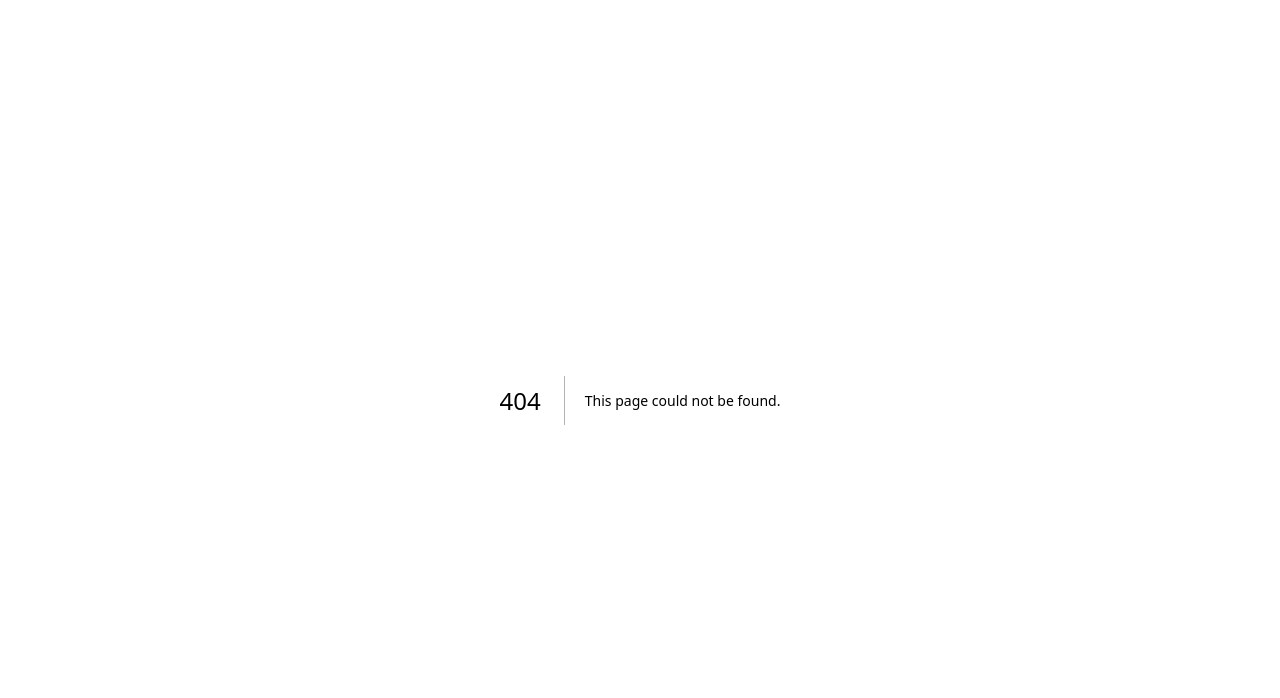
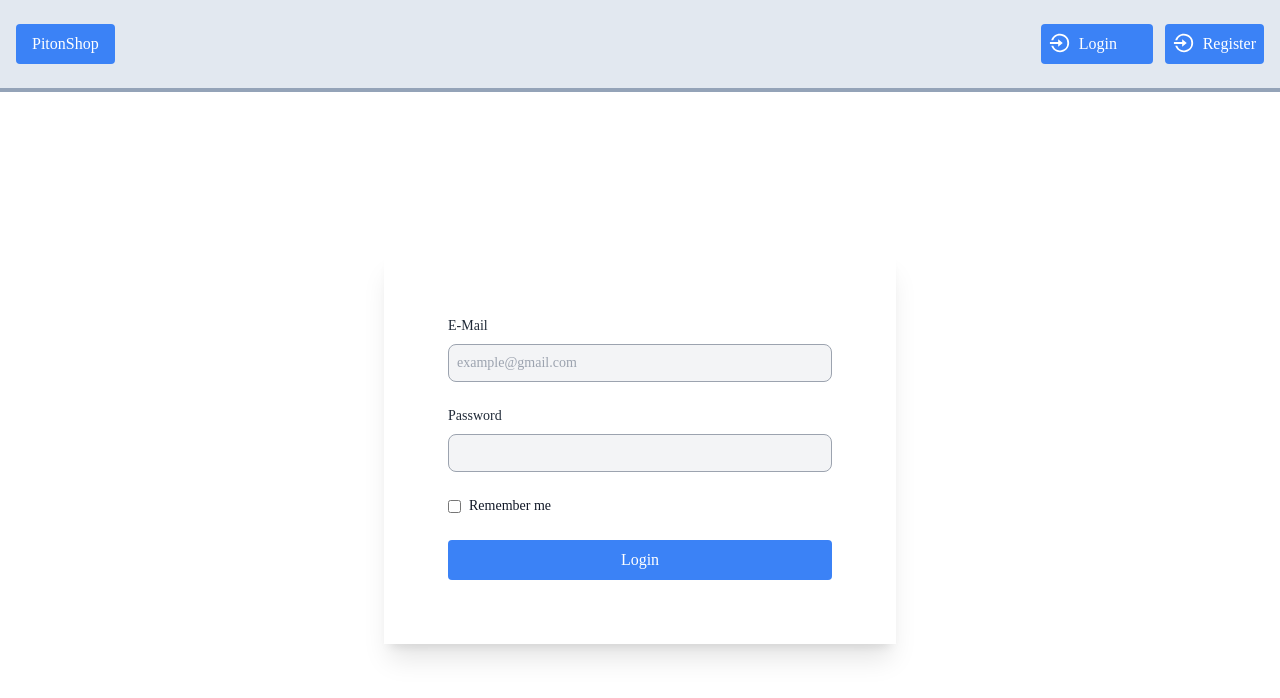
Before and after one commit to erhantezer/piton-task, a Next.js app: page /login in a window 1280 px wide. Before the commit this address had no page. Shown: the top 698 px of the page. Built offline with nearby package versions, Linux system fonts and the light colour scheme.

Commit message:
login register products updated

```diff
--- /dev/null
+++ b/components/Like.tsx
@@ -0,0 +1,23 @@
+
+interface Props {
+    productId?: number;
+    productLikes?: boolean;
+    toggle?: () => void;
+    toggleProduct?: () => void;
+}
+
+const Like = ({
+    productId,
+    productLikes,
+    toggle = () => {},
+    toggleProduct = () => {},
+}: Props) => {
+    const token = localStorage.getItem("user")
+    return (
+        <div>
+            Enter
+        </div>
+    );
+}
+
+export default Like;
--- a/components/Navbar.tsx
+++ b/components/Navbar.tsx
@@ -1,17 +1,20 @@
 import Link from "next/link";
+import { useRouter } from "next/router";
 import { useState } from "react";
 import {RiLoginCircleLine,RiLogoutCircleRLine} from "react-icons/ri";
 
 
 
 const Navbar = () => {
-
+const currentUser:boolean =false
+const router = useRouter();
 
     return (
+
         <div className="border-b-4 border-slate-400 py-2 bg-slate-200">
             <div className="container mx-auto flex justify-between items-center p-4">
                 <div>
-                    <Link href="/products">
+                    <Link href="/">
                         <p className="bg-blue-500 py-2 px-4 text-white rounded">
                             Piton<span>Shop</span></p>
                     </Link>
@@ -20,21 +23,32 @@ const Navbar = () => {
                     {/* <Link href="/products" className="bg-blue-500 text-white px-4 py-2 rounded hover:bg-blue-700 ">
                         Products
                     </Link> */}
-                    {true ? (
+                    {currentUser ? (
                         <button
                             className="flex gap-1 font-medium py-2 px-2 rounded  hover:bg-gray-500 text-black  text-center bg-white">
 
                             <RiLogoutCircleRLine size={22} /> Logout
                         </button>
-                    ) : (
+                    ) : (<div className="flex gap-3">
+                        <Link href="/" >
+                            <button
+                            onClick={() =>router.push("/login")}
+                            className="flex gap-2 font-medium py-2 px-2 rounded  hover:bg-blue-700 text-white w-28 text-center bg-blue-500">
+                                <RiLoginCircleLine size={22} />
+                                Login
+                            </button>
+                        </Link>
                         <Link href="/">
                             <button
+                            onClick={() =>router.push("/register")}
                             className="flex gap-2 font-medium py-2 px-2 rounded  hover:bg-blue-700 text-white  text-center bg-blue-500">
                                 <RiLoginCircleLine size={22} />
-                                Login/Register
+                                Register
 
                             </button>
                         </Link>
+
+                        </div>
                     )}
                 </div>
             </div>
--- a/pages/products/[productDetail].tsx
+++ b/pages/[productDetail].tsx
@@ -1,5 +1,5 @@
 import { useRouter } from "next/router";
-import store from "../../store/store";
+// import store from "../../store/store";
 
 interface Item {
     id: number;
@@ -8,7 +8,7 @@ interface Item {
     description: string;
     price: number;
     likes: Array<any>;
-  }
+}
 
 const ProductDetail = () => {
     const router = useRouter();
--- a/pages/index.tsx
+++ b/pages/index.tsx
@@ -2,26 +2,26 @@ import Head from 'next/head'
 // import Image from 'next/image'
 import { Inter } from '@next/font/google'
 // import styles from '../styles/Home.module.css'
-import LoginForm from '../components/LoginForm'
-import RegisterForm from '../components/RegisterForm'
+import RegisterForm from './register'
 import Navbar from '../components/Navbar'
 import { useState } from 'react'
+
 
 const inter = Inter({ subsets: ['latin'] })
 
 export default function Home() {
-  const [regForm, setRegForm] = useState(false);
-  const [logForm, setLogForm] = useState(true);
+  // const [regForm, setRegForm] = useState(false);
+  // const [logForm, setLogForm] = useState(true);
 
-  const handleLogin = () => {
-    setLogForm(true);
-    setRegForm(false);
-  };
+  // const handleLogin = () => {
+  //   setLogForm(true);
+  //   setRegForm(false);
+  // };
 
-  const handleRegister = () => {
-    setLogForm(false);
-    setRegForm(true);
-  };
+  // const handleRegister = () => {
+  //   setLogForm(false);
+  //   setRegForm(true);
+  // };
   return (
     <>
 
@@ -32,7 +32,8 @@ export default function Home() {
         <link rel="icon" href="/piton.ico" />
       </Head>
       <Navbar />
-      <div className="flex justify-center gap-x-28 mt-2">
+
+      {/* <div className="flex justify-center gap-x-28 mt-2">
         <button
           onClick={handleLogin}
           className="bg-blue-500 w-28 hover:bg-blue-700 text-white font-medium py-2 px-6 rounded">
@@ -45,7 +46,7 @@ export default function Home() {
           Register
         </button>
       </div>
-      {logForm==true && regForm==false ? <LoginForm />:<RegisterForm/>}
+      {logForm==true && regForm==false ? <LoginForm />:<RegisterForm/>} */}
 
     </>
   )
--- a/components/LoginForm.tsx
+++ b/pages/login.tsx
@@ -3,6 +3,8 @@ import { yupResolver } from "@hookform/resolvers/yup";
 import { useForm } from "react-hook-form";
 import { useState } from 'react';
 import axios from "axios"
+import Navbar from '../components/Navbar';
+import { useRouter } from 'next/router';
 
 
 
@@ -16,6 +18,7 @@ const LoginForm = () => {
     const [check, setCheck] = useState(false);
     const [token, setToken] = useState("");
 
+    const router = useRouter()
 
 
     const loginShema = Yup.object().shape({
@@ -48,7 +51,6 @@ const LoginForm = () => {
                 if (res.data.token !== "") {
 
                     setToken(res.data.token);
-                    //Değiştirilebilir
                     localStorage.setItem("user", res.data.token);
                     if (check !== false) {
                         localStorage.setItem("user", res.data.token);
@@ -60,8 +62,10 @@ const LoginForm = () => {
             .catch((err) => {
                 console.log("bad request", err);
             });
+            router.push("/products")
     }
-    return (
+    return (<>
+    <Navbar/>
         <div className="mt-40 flex flex-col px-8 md:px-80 xl:px-96">
 
 
@@ -117,6 +121,7 @@ const LoginForm = () => {
                     </div>
 
                     <button
+
                         className=" font-medium py-2 px-6 rounded  hover:bg-blue-700 text-white w-full text-center bg-blue-500">
                         Login
                     </button>
@@ -126,7 +131,9 @@ const LoginForm = () => {
             </form>
 
         </div>
+        </>
     );
+
 }
 
 export default LoginForm;
--- /dev/null
+++ b/pages/products.tsx
@@ -0,0 +1,112 @@
+import { useEffect, useState } from "react";
+import Navbar from "../components/Navbar";
+import axios from "axios";
+import Link from "next/link";
+import Image from "next/image";
+import Like from "../components/Like";
+
+
+interface Product {
+    id: number;
+    name: string;
+    image: string;
+    description: string;
+    price: number;
+    likes: number;
+}
+
+interface Props {
+    productId: number;
+    productLikes: number;
+    toggle: () => void;
+}
+
+const Products = ({ productId }: Props) => {
+    const [products, setProducts] = useState<Product[]>([])
+
+//     const url = "https://assignment-api.piton.com.tr/api/v1/product/all"
+
+//     const accesstoken =
+//       "eyJhbGciOiJIUzI1NiIsInR5cCI6IkpXVCJ9.eyJlbWFpbCI6ImVyaGFuQGdtYWlsLmNvbSIsImlhdCI6MTY3MTcwNjk2NiwiZXhwIjoxNjk3NjI2OTY2fQ.6UPZW-cxoK1Sua7NNA_R_FERUeIe9MHaeHz0qbZH7h8";
+//     const config = { headers: { Authorization: `Bearer ${accesstoken}` } };
+
+//   useEffect(() => {
+//     const fetchProducts = async () => {
+//       try {
+//         const response = await axios.get(url,config);
+//         setProducts(response.data);
+//       } catch (error) {
+//         console.error(error);
+//       }
+//     };
+
+//     fetchProducts();
+//   }, []);
+
+  const get_product = () => {
+    const api_Url =
+      "https://assignment-api.piton.com.tr/api/v1/product/all";
+    const token =
+      "eyJhbGciOiJIUzI1NiIsInR5cCI6IkpXVCJ9.eyJlbWFpbCI6ImVyaGFuQGdtYWlsLmNvbSIsImlhdCI6MTY3MTcwNjk2NiwiZXhwIjoxNjk3NjI2OTY2fQ.6UPZW-cxoK1Sua7NNA_R_FERUeIe9MHaeHz0qbZH7h8";
+    const config = { headers: { Authorization: `Bearer ${token}` },
+
+};
+    /*take only token and save in token variable*/
+    axios
+      .get<Product[]>(api_Url, config)
+      .then((res) => setProducts(res.data))
+      .catch((err) => console.log(err))
+
+  };
+  useEffect(() => {
+    get_product();
+  }, []);
+
+
+
+
+    return (
+        <div>
+            <Navbar />
+                {products ? (<h1>Products</h1>):(<h1>Loading</h1>) }
+            <div className="flex justify-center gap-x-8 flex-wrap">
+
+                {/* {product.map((item, index) => (
+                    <div key={index}>
+                        <div className="max-w-xs rounded-md shadow-md mt-16">
+                            <div className="flex flex-col justify-between p-6 space-y-8  ">
+                                <Link href={`/products/${item.id}`}>
+                                    <Image
+                                        src={`https://assignment-api.piton.com.tr${item.image}`}
+                                        alt={`${item.name}`}
+                                        className="object-contain object-center w-full rounded-t-md h-72"
+                                    />
+
+                                    <div className="space-y-2 mt-4">
+                                        <h2 className="text-xl font-semibold tracking-wide truncate">
+                                            {item.name}
+                                        </h2>
+                                        <p className="truncate">{item.description}</p>
+                                    </div>
+                                </Link>
+                                <div className="flex justify-between items-center">
+                                    <h2 className="text-2xl font-semibold text-center">
+                                        {item.price} TL
+                                    </h2>
+
+                                    <Like
+                                        productId={item.id}
+                                        productLikes={item.likes === 1}
+                                        toggle={getData}
+                                    />
+                                </div>
+                            </div>
+                        </div>
+                    </div>
+                ))} */}
+            </div>
+        </div>
+    );
+}
+
+export default Products;
--- a/pages/products/Products.tsx
+++ /dev/null
@@ -1,52 +0,0 @@
-import { useEffect, useState } from "react";
-import Navbar from "../../components/Navbar";
-import axios from "axios";
-
-
-interface Product {
-    id: number;
-    name: string;
-    image: string;
-    description: string;
-    price: number;
-    likes: number;
-}
-
-interface Props {
-    productId: number;
-    productLikes: number;
-    toggle: () => void;
-}
-
-const Products = ({productId}:Props) => {
-    const [product, setProduct] = useState<Product[]>([])
-    console.log(product)
-
-    const url="https://assignment-api.piton.com.tr/api/v1/product/all"
-
-const getData = async () => {
-
-    try {
-        const {data} = await axios.get("https://assignment-api.piton.com.tr/api/v1/product/all")
-        setProduct(data)
-        console.log(data)
-    } catch (error) {
-        console.log(error);
-    }
-}
-
-useEffect(() => {
-    getData()
-},[])
-
-    return (
-        <div>
-            <Navbar/>
-            <div>
-
-            </div>
-        </div>
-    );
-}
-
-export default Products;
--- a/components/RegisterForm.tsx
+++ b/pages/register.tsx
@@ -5,6 +5,8 @@ import { yupResolver } from "@hookform/resolvers/yup";
 import * as Yup from "yup";
 import { useForm } from "react-hook-form";
 import axios from "axios";
+import Navbar from "../components/Navbar";
+import { useRouter } from "next/router";
 
 //! https://nsikakimoh.com/blog/form-validation-nextjs-react-hook-form-yup
 // function Example() {
@@ -27,7 +29,7 @@ const RegisterForm = () => {
     const [password, setPassword] = useState("");
     const [email, setEmail] = useState("");
 
-
+const router = useRouter()
 
     const registerShema = Yup.object().shape({
         name: Yup.string()
@@ -75,9 +77,11 @@ const RegisterForm = () => {
           .catch((err) => {
             console.log("Bad REQUEST", err);
           });
+          router.push("/products")
       };
 
-    return (
+    return (<>
+    <Navbar/>
         <div className="mt-4 flex flex-col  md:px-80 xl:px-96">
             <form onSubmit={handleSubmit(onSubmit)}>
                 <div className="shadow-xl p-12">
@@ -193,6 +197,7 @@ const RegisterForm = () => {
                 </div>
             </form>
         </div>
+        </>
     );
 }
 
```
Also changed, not shown: package.json (+4 -3 lines).
